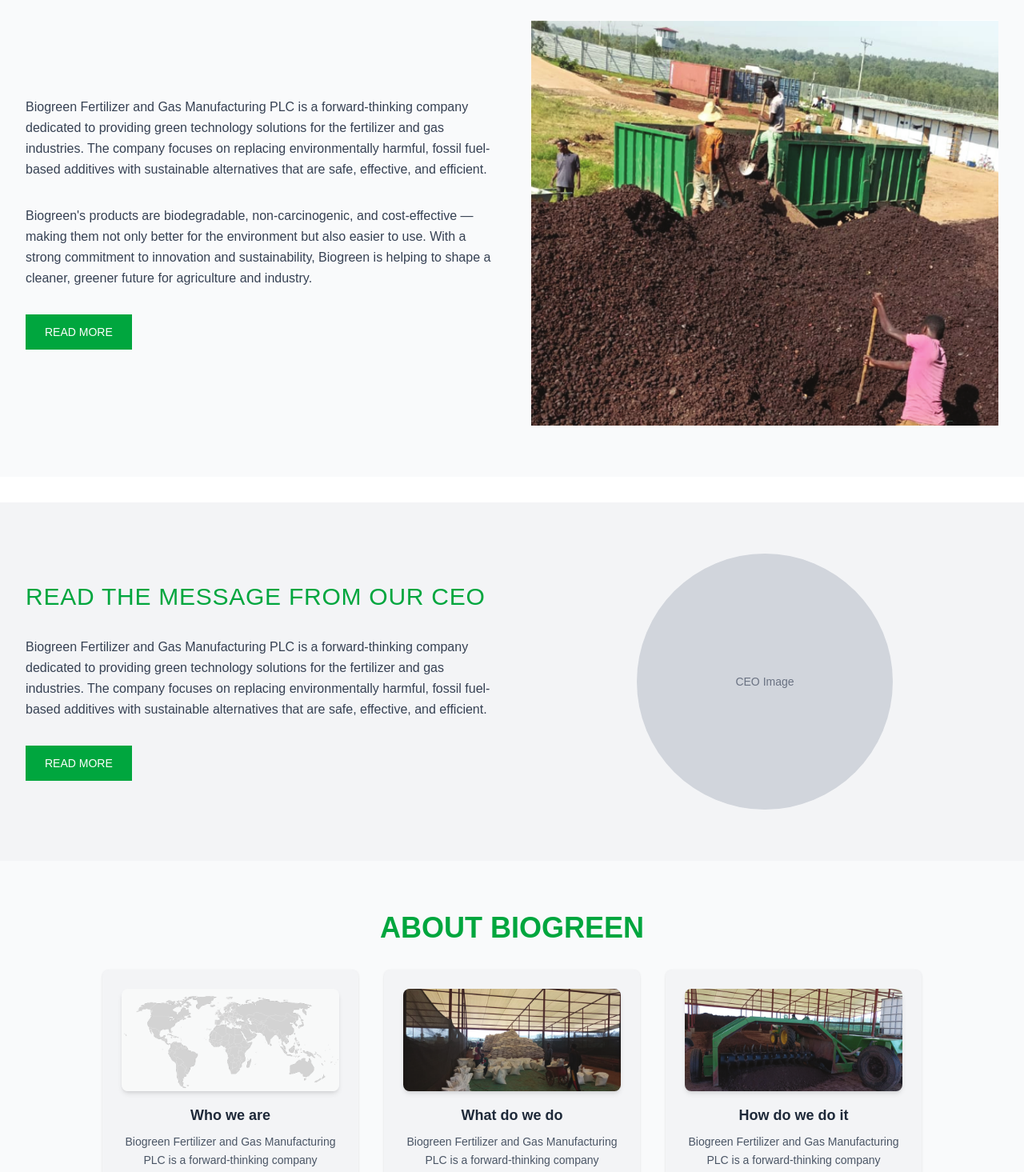
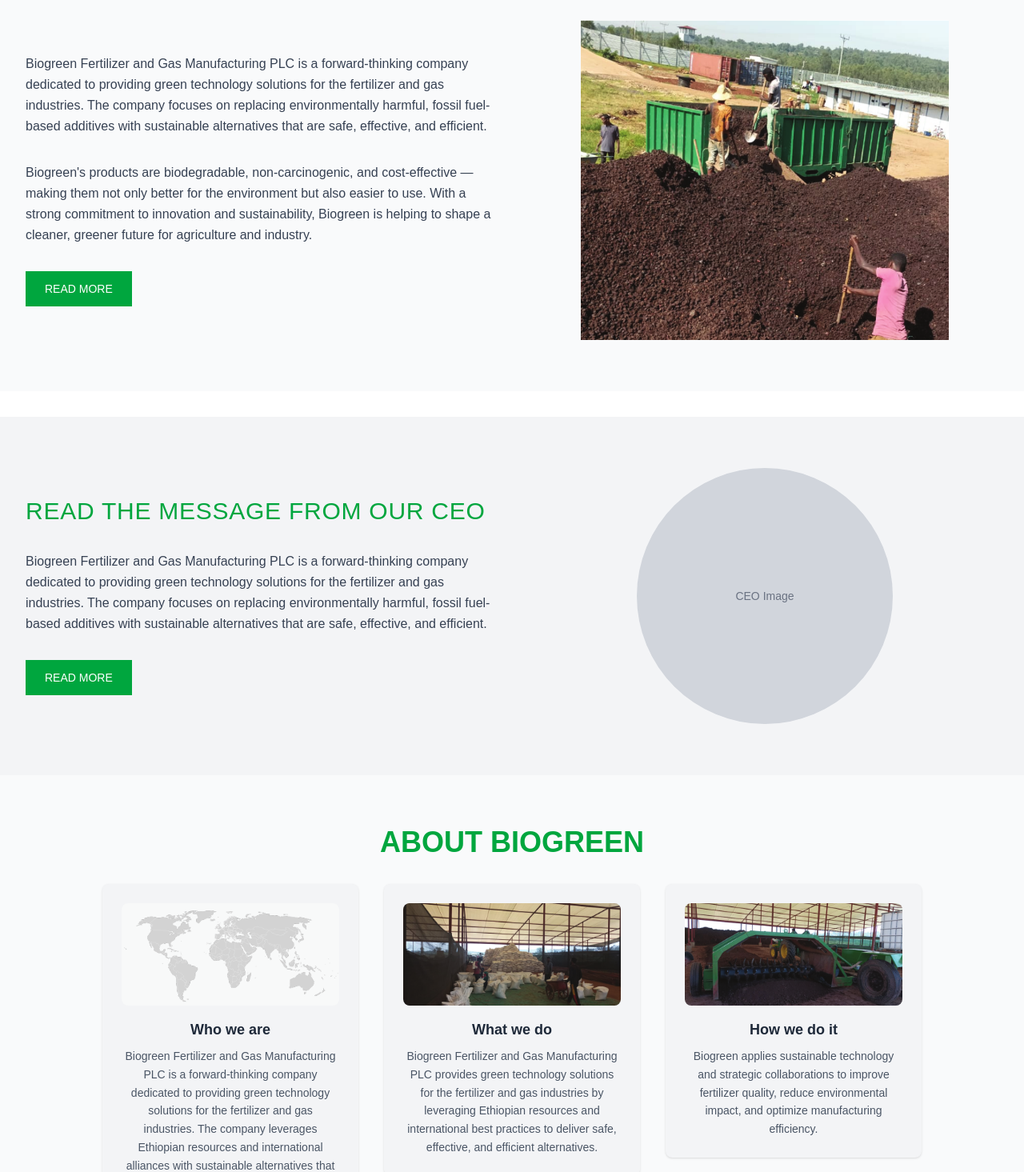
Before and after one commit to chwla/biogreen-website, a Next.js app: page / in a window 1280 px wide. Shown: the part 840-2305 px from the top of the page at 80% size. Built offline with nearby package versions, Linux system fonts and the light colour scheme.

Commit message:
vercel fixes

```diff
--- a/src/app/about/history/page.js
+++ b/src/app/about/history/page.js
@@ -1,5 +1,7 @@
 'use client';
 import { useState } from 'react';
+import Image from 'next/image';
+import Link from 'next/link';
 
 const HistoryPage = () => {
   const [activeSection, setActiveSection] = useState('OUR HISTORY');
@@ -24,10 +26,11 @@
     <>
       {/* Hero Section*/}
       <div className="w-full relative overflow-hidden" style={{ height: '400px' }}>
-        <img
+        <Image
           src="/photos/about.jpeg"
           alt="About BioGreen"
-          className="w-full h-full object-cover object-center"
+          fill
+          className="object-cover object-center"
           style={{ transform: 'scale(1.1)', transformOrigin: 'center' }}
         />
 
@@ -107,34 +110,22 @@
                 {/* Images */}
                 <div className="flex-1">
                   <div className="space-y-4">
-                    <div className="w-full h-48 bg-gray-200 rounded-lg overflow-hidden shadow-lg">
-                      <img
+                    <div className="w-full h-48 bg-gray-200 rounded-lg overflow-hidden shadow-lg relative">
+                      <Image
                         src="/photos/home3_1.png"
                         alt="NAQ Global Facility"
-                        className="w-full h-full object-cover"
-                        onError={(e) => {
-                          e.target.style.display = 'none';
-                          e.target.nextSibling.style.display = 'flex';
-                        }}
+                        fill
+                        className="object-cover"
                       />
-                      <div className="w-full h-full bg-gradient-to-br from-green-100 to-green-200 flex items-center justify-center text-green-600 font-semibold" style={{display: 'none'}}>
-                        Facility Image
-                      </div>
                     </div>
 
-                    <div className="w-full h-48 bg-gray-200 rounded-lg overflow-hidden shadow-lg">
-                      <img
+                    <div className="w-full h-48 bg-gray-200 rounded-lg overflow-hidden shadow-lg relative">
+                      <Image
                         src="/photos/home3_2.png"
                         alt="NAQ Global Operations"
-                        className="w-full h-full object-cover"
-                        onError={(e) => {
-                          e.target.style.display = 'none';
-                          e.target.nextSibling.style.display = 'flex';
-                        }}
+                        fill
+                        className="object-cover"
                       />
-                      <div className="w-full h-full bg-gradient-to-br from-green-100 to-green-200 flex items-center justify-center text-green-600 font-semibold" style={{display: 'none'}}>
-                        Operations Image
-                      </div>
                     </div>
                   </div>
                 </div>
--- a/src/app/about/page.js
+++ b/src/app/about/page.js
@@ -2,6 +2,7 @@
 import { useState } from 'react';
 import Link from 'next/link';
 import { usePathname } from 'next/navigation';
+import Image from 'next/image';
 
 const CEOSection = () => {
   const pathname = usePathname();
@@ -21,17 +22,19 @@
     <>
       {/* Hero Section */}
       <div className="w-full relative overflow-hidden" style={{ height: '400px' }}>
-        <img
+        <Image
           src="/photos/about.jpeg"
           alt="About BioGreen"
-          className="w-full h-full object-cover object-center"
+          fill
+          className="object-cover object-center"
           style={{ transform: 'scale(1.1)', transformOrigin: 'center' }}
+          priority
         />
 
         {/* Title overlay - removed white background */}
         <div className="absolute inset-0 flex items-center justify-center">
           <h1 className="text-amber-800 text-4xl font-bold tracking-wide uppercase text-center drop-shadow-lg">
-            Our President and Ceo
+            Our President and CEO
           </h1>
         </div>
       </div>
@@ -88,7 +91,7 @@
                       technologies & products for all such processes, trouble shooting,
                       efficiency improvement & cost reduction in the fertilizer industry.
                       Environment friendliness, green (vegetable) sources, & safety
-                      concerns are unique characteristics of NAQ Global's products.
+                      concerns are unique characteristics of NAQ Global&apos;s products.
                     </p>
 
                     <p className="text-gray-600 text-lg leading-relaxed text-justify">
@@ -122,10 +125,12 @@
                     {/* Placeholder */}
                     <div className="text-green-600 text-6xl font-light">AM</div>
                     {/* Replace with real photo:
-                    <img
+                    <Image
                       src="/photos/ceo.jpg"
                       alt="Avdhesh Mathur - President & CEO"
-                      className="w-72 h-72 rounded-full object-cover"
+                      width={288}
+                      height={288}
+                      className="rounded-full object-cover"
                     />
                     */}
                   </div>
--- a/src/app/components/hero.js
+++ b/src/app/components/hero.js
@@ -3,9 +3,12 @@
 const Hero = () => {
   return (
     <div className="relative w-full" style={{ height: 'calc(100vh - 7rem)' }}>
-      <img
-        src={'/photos/hero.jpeg'}
-        className="w-full h-full object-cover"
+      <Image
+        src="/photos/hero.jpeg"
+        alt="BioGreen sustainable fertilizer hero banner"
+        fill
+        className="object-cover"
+        priority
       />
 
       {/* Text overlay */}
--- a/src/app/components/home2.js
+++ b/src/app/components/home2.js
@@ -1,26 +1,28 @@
+'use client';
 import React from 'react';
+import Image from 'next/image';
 
 const Home2 = () => {
   return (
     <div className="bg-white">
       {/* First Section */}
       <div className="bg-gray-50 mb-8">
-        <div className="flex items-center justify-between max-w-7xl mx-auto px-8 py-16">
+        <div className="flex items-center justify-between max-w-7xl mx-auto px-8 py-16 flex-wrap">
           {/* Left Content */}
-          <div className="flex-1 pr-12">
+          <div className="flex-1 pr-12 min-w-[300px]">
             <p className="text-gray-700 text-base leading-relaxed mb-8">
-              Biogreen Fertilizer and Gas Manufacturing PLC is a forward-thinking
-              company dedicated to providing green technology solutions for the
-              fertilizer and gas industries. The company focuses on replacing
-              environmentally harmful, fossil fuel-based additives with sustainable
+              Biogreen Fertilizer and Gas Manufacturing PLC is a forward-thinking{' '}
+              company dedicated to providing green technology solutions for the{' '}
+              fertilizer and gas industries. The company focuses on replacing{' '}
+              environmentally harmful, fossil fuel-based additives with sustainable{' '}
               alternatives that are safe, effective, and efficient.
             </p>
 
             <p className="text-gray-700 text-base leading-relaxed mb-8">
-              Biogreen's products are biodegradable, non-carcinogenic, and
-              cost-effective — making them not only better for the environment but
-              also easier to use. With a strong commitment to innovation and
-              sustainability, Biogreen is helping to shape a cleaner, greener future
+              Biogreen&apos;s products are biodegradable, non-carcinogenic, and{' '}
+              cost-effective — making them not only better for the environment but{' '}
+              also easier to use. With a strong commitment to innovation and{' '}
+              sustainability, Biogreen is helping to shape a cleaner, greener future{' '}
               for agriculture and industry.
             </p>
 
@@ -30,11 +32,12 @@
           </div>
 
           {/* Right Image */}
-          <div className="flex-1">
-            <img
+          <div className="flex-1 relative w-full min-w-[300px] h-[400px]">
+            <Image
               src="/photos/home2_1.png"
               alt="Biogreen facility with compost piles and green containers"
-              className="w-full h-auto"
+              fill
+              style={{ objectFit: 'contain' }}
             />
           </div>
         </div>
@@ -42,18 +45,18 @@
 
       {/* Second Section */}
       <div className="bg-gray-100">
-        <div className="flex items-center justify-between max-w-7xl mx-auto px-8 py-16">
+        <div className="flex items-center justify-between max-w-7xl mx-auto px-8 py-16 flex-wrap">
           {/* Left Content */}
-          <div className="flex-1 pr-12">
+          <div className="flex-1 pr-12 min-w-[300px]">
             <h2 className="text-3xl font-normal text-green-600 mb-8 uppercase tracking-wide">
               READ THE MESSAGE FROM OUR CEO
             </h2>
 
             <p className="text-gray-700 text-base leading-relaxed mb-8">
-              Biogreen Fertilizer and Gas Manufacturing PLC is a forward-thinking
-              company dedicated to providing green technology solutions for the
-              fertilizer and gas industries. The company focuses on replacing
-              environmentally harmful, fossil fuel-based additives with sustainable
+              Biogreen Fertilizer and Gas Manufacturing PLC is a forward-thinking{' '}
+              company dedicated to providing green technology solutions for the{' '}
+              fertilizer and gas industries. The company focuses on replacing{' '}
+              environmentally harmful, fossil fuel-based additives with sustainable{' '}
               alternatives that are safe, effective, and efficient.
             </p>
 
@@ -63,9 +66,8 @@
           </div>
 
           {/* Right Placeholder for CEO Image */}
-          <div className="flex-1 flex justify-center">
+          <div className="flex-1 flex justify-center min-w-[300px]">
             <div className="w-80 h-80 bg-gray-300 rounded-full flex items-center justify-center">
-              {/* Placeholder for CEO image - you can replace this with an img tag when you upload the CEO's image */}
               <span className="text-gray-500 text-sm">CEO Image</span>
             </div>
           </div>
--- a/src/app/components/home3.js
+++ b/src/app/components/home3.js
@@ -1,4 +1,6 @@
+'use client';
 import React from 'react';
+import Image from 'next/image';
 
 export default function AboutBiogreen() {
   return (
@@ -11,50 +13,51 @@
           <div className="flex flex-wrap justify-center gap-8 items-start">
             {/* Who we are */}
             <div className="flex flex-col items-center max-w-xs bg-gray-100 p-6 rounded-lg shadow-sm">
-              <div className="w-full mb-4">
-                <img
+              <div className="w-full mb-4 relative h-32">
+                <Image
                   src="/photos/home3_1.png"
-                  alt="Who we are"
-                  className="w-full h-32 object-cover rounded-lg shadow-md"
+                  alt="Who we are section image"
+                  fill
+                  style={{ objectFit: 'cover', borderRadius: '0.5rem' }}
                 />
               </div>
               <h3 className="text-lg font-semibold text-gray-800 mb-2">Who we are</h3>
               <p className="text-sm text-gray-600 text-center leading-relaxed">
-                Biogreen Fertilizer and Gas Manufacturing PLC is a forward-thinking company dedicated to providing green technology solutions for the fertilizer and gas industries. The company leverages Ethiopian resources and international local best-based alliances with sustainable alternatives that are safe, effective, and efficient.
+                Biogreen Fertilizer and Gas Manufacturing PLC is a forward-thinking company dedicated to providing green technology solutions for the fertilizer and gas industries. The company leverages Ethiopian resources and international alliances with sustainable alternatives that are safe, effective, and efficient.
               </p>
             </div>
 
-            {/* What do we do */}
+            {/* What we do */}
             <div className="flex flex-col items-center max-w-xs bg-gray-100 p-6 rounded-lg shadow-sm">
-              <div className="w-full mb-4">
-                <img
+              <div className="w-full mb-4 relative h-32">
+                <Image
                   src="/photos/home3_2.png"
-                  alt="What do we do"
-                  className="w-full h-32 object-cover rounded-lg shadow-md"
+                  alt="What we do section image"
+                  fill
+                  style={{ objectFit: 'cover', borderRadius: '0.5rem' }}
                 />
               </div>
-              <h3 className="text-lg font-semibold text-gray-800 mb-2">What do we do</h3>
+              <h3 className="text-lg font-semibold text-gray-800 mb-2">What we do</h3>
               <p className="text-sm text-gray-600 text-center leading-relaxed">
-                Biogreen Fertilizer and Gas Manufacturing PLC is a forward-thinking company dedicated to providing green technology solutions for the fertilizer and gas industries. The company leverages Ethiopian resources and international local best-based alliances with sustainable alternatives that are safe, effective, and efficient.
+                Biogreen Fertilizer and Gas Manufacturing PLC provides green technology solutions for the fertilizer and gas industries by leveraging Ethiopian resources and international best practices to deliver safe, effective, and efficient alternatives.
               </p>
             </div>
 
             {/* How do we do it */}
             <div className="flex flex-col items-center max-w-xs bg-gray-100 p-6 rounded-lg shadow-sm">
-              <div className="w-full mb-4">
-                <img
+              <div className="w-full mb-4 relative h-32">
+                <Image
                   src="/photos/home3_3.png"
-                  alt="How do we do it"
-                  className="w-full h-32 object-cover rounded-lg shadow-md"
+                  alt="How we do it section image"
+                  fill
+                  style={{ objectFit: 'cover', borderRadius: '0.5rem' }}
                 />
               </div>
-              <h3 className="text-lg font-semibold text-gray-800 mb-2">How do we do it</h3>
+              <h3 className="text-lg font-semibold text-gray-800 mb-2">How we do it</h3>
               <p className="text-sm text-gray-600 text-center leading-relaxed">
-                Biogreen Fertilizer and Gas Manufacturing PLC is a forward-thinking company dedicated to providing green technology solutions for the fertilizer and gas industries. The company leverages Ethiopian resources and international local best-based alliances with sustainable alternatives that are safe, effective, and efficient.
+                Biogreen applies sustainable technology and strategic collaborations to improve fertilizer quality, reduce environmental impact, and optimize manufacturing efficiency.
               </p>
             </div>
-
-            {/* Image 3 */}
           </div>
         </div>
 
@@ -66,22 +69,22 @@
 
           <div className="space-y-6 text-gray-700 leading-relaxed">
             <p>
-              The manufacturing and application of fertilizer has a heavy emissions toll, contributing to the global climate change pollution. NAQ Global focuses on the efficient use of natural resources to drive sustainability forward in the fertilizer quality improvements industry and thereby reduce fertilizer carbon footprint. We have been continuously working towards more sustainable operations, offering a wide variety of products and services to decarbonize and mitigate environmental impacts—both at the points of fertilizer production and application.
+              The manufacturing and application of fertilizers have a significant environmental impact. NAQ Global focuses on the efficient use of natural resources to drive sustainability in the fertilizer quality improvement industry, thereby reducing the fertilizer carbon footprint. We continuously work toward more sustainable operations, offering products and services to decarbonize and mitigate environmental impacts across production and application stages.
             </p>
 
             <p>
-              Over the past few decades, NAQ Global's research and development teams have developed a wide variety of solutions to address a wide range of problems faced by different entities in the entire fertilizer supply chain. The work in our logo "Fertilizer Quality Improvement" strongly resonates with our commitment to help the fertilizer industry in making the best products with high efficiency and yields. Quality associated issues can arise at many points in the fertilizer manufacturing and distribution processes. We offer sustainable fertilizer treatment solutions across multiple scales and applications – from mining, to production, to storage, and to transport. With our decades of experience in the field, we have found green technology for fertilizer quality improvement to be more efficient and cost effective than the fossil fuel based counterparts. With our assurances in performance, fertilizer companies across the world have been using our products reliably to increase profitability in sustainable ways.
+              Over decades, NAQ Global&apos;s research and development teams have developed solutions to address various challenges in the fertilizer supply chain. Our motto, &quot;Fertilizer Quality Improvement,&quot; reflects our commitment to helping the industry produce high-efficiency fertilizers with minimal environmental impact. Quality issues can arise throughout manufacturing and distribution, and we provide sustainable solutions at every stage—from mining and production to storage and transport.
             </p>
 
             <div className="mt-8">
               <h3 className="text-xl font-semibold text-gray-800 mb-4">Green Technology for Fertilizer Quality Improvement</h3>
               <p>
-                Our innovative product range is categorized according to the different stages of fertilizer manufacturing to help you find the best fertilizer quality improvement solution for your needs. We are committed and focused on providing the best sustainable fertilizer quality improvement solutions and we realize that some products can be challenging to find on our website, or finding on our website, please don't hesitate to contact us. We will be happy to talk about our products and services and discuss the many customization services that we offer.
+                Our products are categorized according to different stages of fertilizer manufacturing to help you find the most effective solution. We are committed to delivering sustainable fertilizer quality improvement solutions and welcome inquiries about product customization and specialized services.
               </p>
             </div>
 
             <p className="mt-6">
-              Fertilizers are vital to world food systems and food security. In order to feed the world's ten billion people by 2050, fertilizers play an essential role in sustainable fertilizer improvement of food production and agricultural land use efficiency.
+              Fertilizers are essential to global food security. To feed the world&apos;s projected ten billion people by 2050, sustainable fertilizer innovation is crucial to improving food production and agricultural efficiency.
             </p>
           </div>
         </div>
```
Also changed, not shown: src/app/about/who-we-are/page.js (+20 -22 lines), src/app/components/footer.js (+17 -9 lines).
